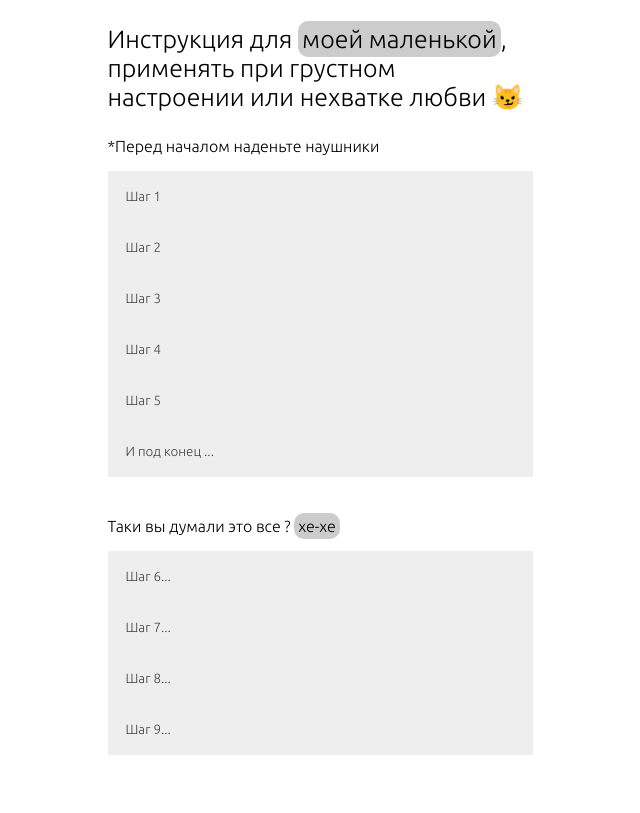
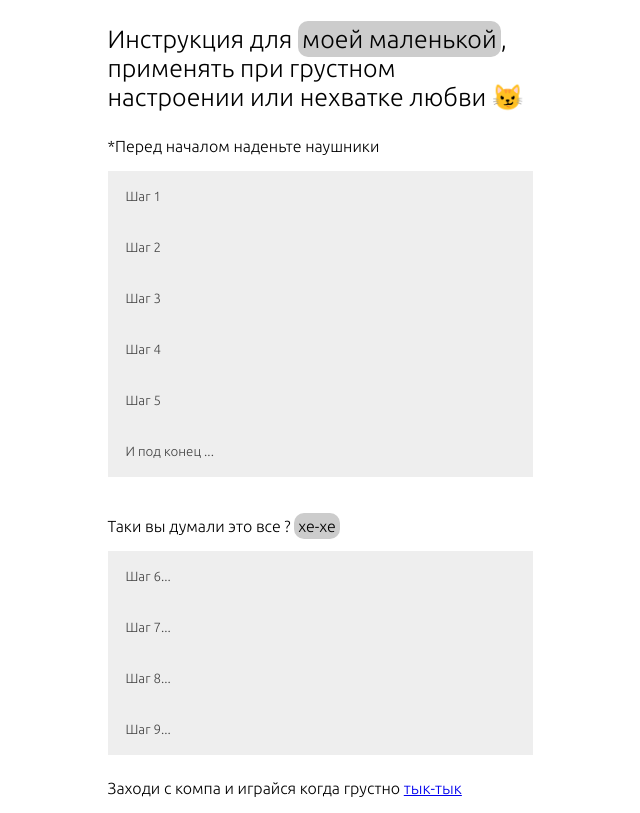
Before and after one commit to lego5621/lego5621.github.io, a plain HTML site: page index.html in a window 1280 px wide. Shown: the whole page, without its empty margins (320-960 px from the left). Drawn offline with Linux system fonts and the light colour scheme.

Commit message:
Update index.html

```diff
--- a/index.html
+++ b/index.html
@@ -106,6 +106,7 @@
                 <p class="hh1">Еще раз без шапки выйдешь я втащу тебе &#128545;</p>
             </div>
         </div>
+        <p>Заходи с компа и играйся когда грустно <a href="cate.html">тык-тык</a></p>
     </div>
     <script src="js.js"></script>
 </body>
```
